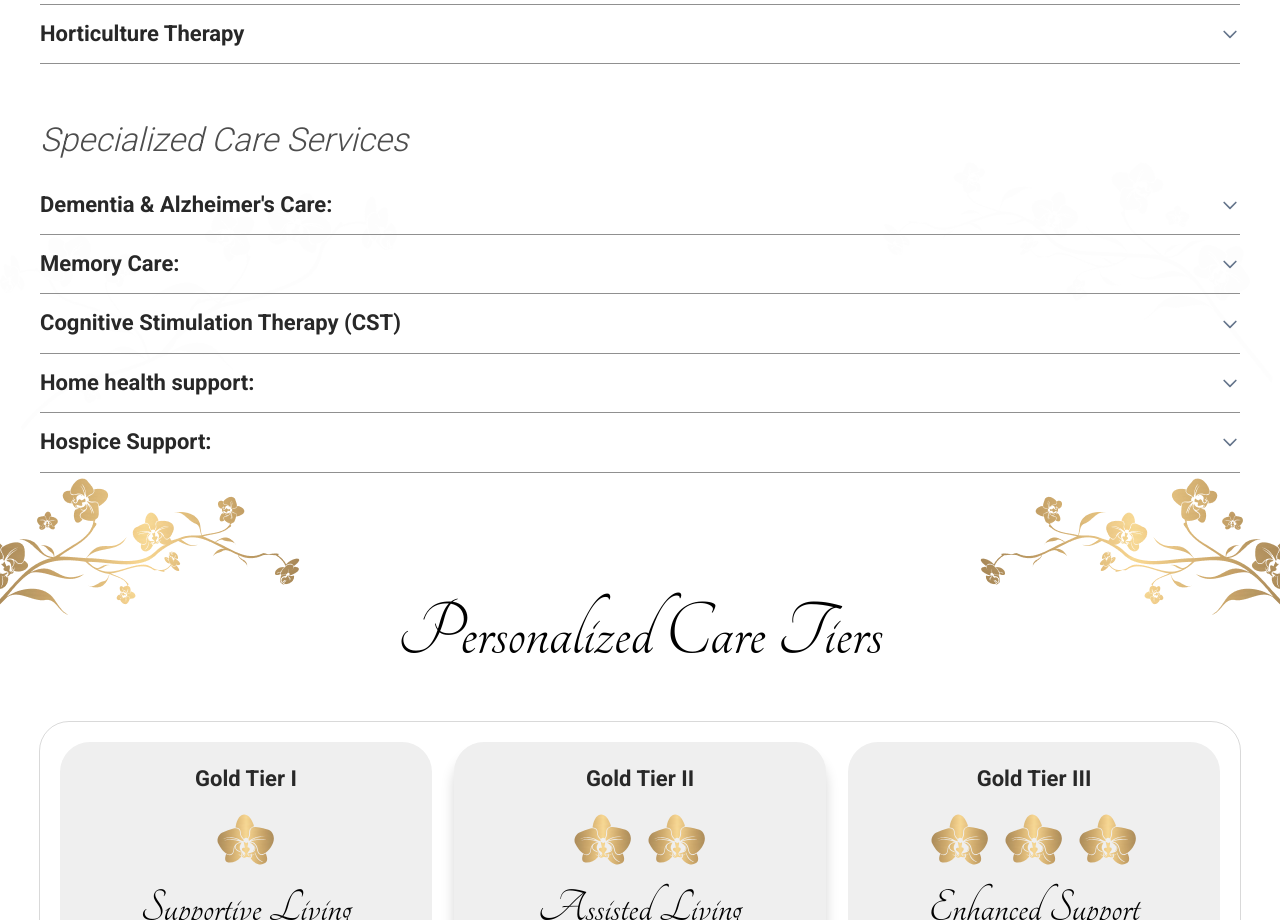
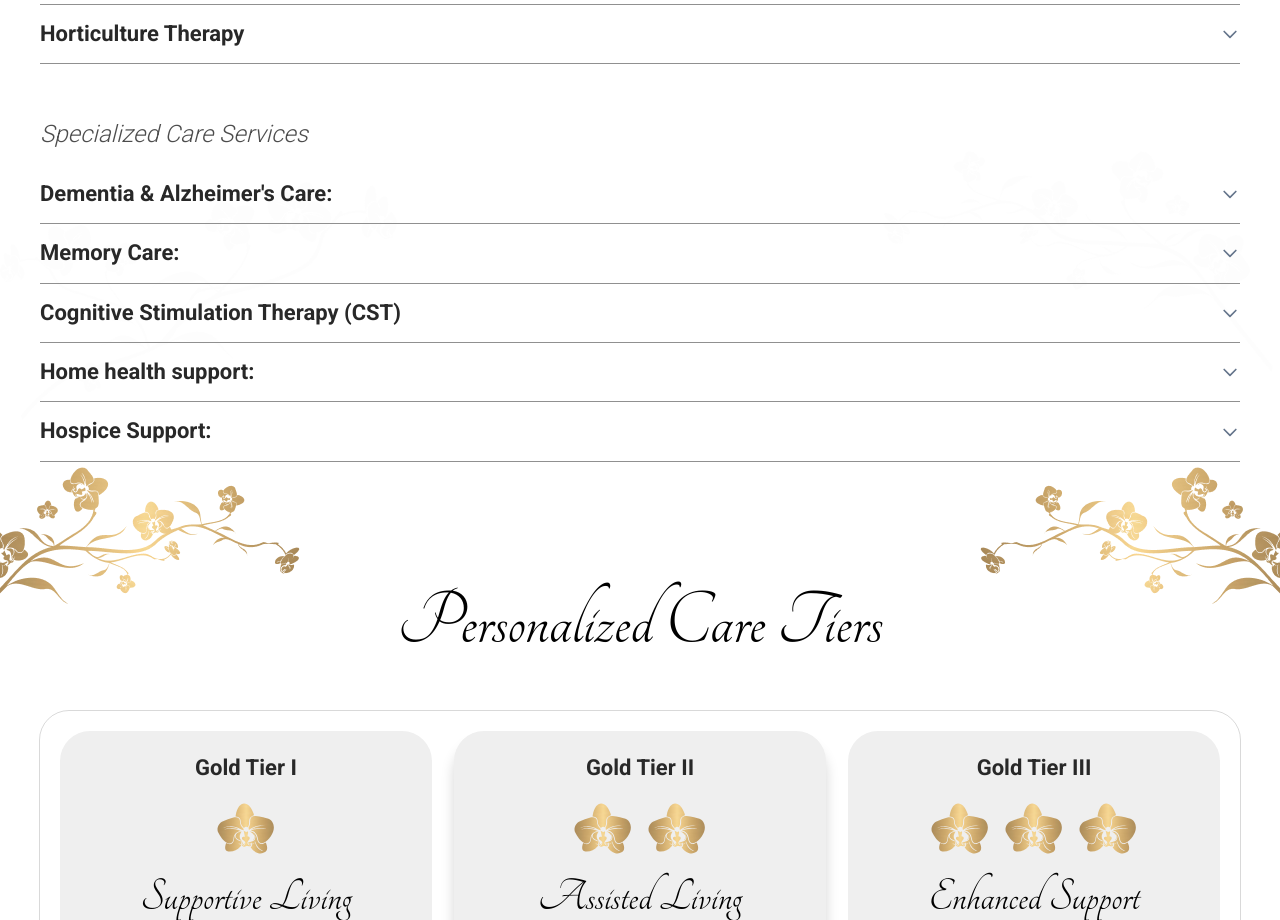
Before and after one commit to DavGevorgyan96/love_you_more, a React (Vite) app in the folder client/: page / in a window 1280 px wide. Shown: the part 3060-3980 px from the top of the page. Built offline with nearby package versions, Linux system fonts and the light colour scheme.

Commit message:
Update font size for Specialized Care Services heading in Services component to enhance readability.

```diff
--- a/client/src/components/Services.tsx
+++ b/client/src/components/Services.tsx
@@ -158,7 +158,7 @@ export function Services() {
 
         {/* Specialized Care Services accordion */}
         <div className="mt-14">
-          <h3 className="font-sans text-[33px] font-light italic leading-[1.2] tracking-normal text-[#4D4D4D]">
+          <h3 className="font-sans text-[24px] font-light italic leading-[1.2] tracking-normal text-[#4D4D4D]">
             Specialized Care Services
           </h3>
           <div className="mt-4">
```
